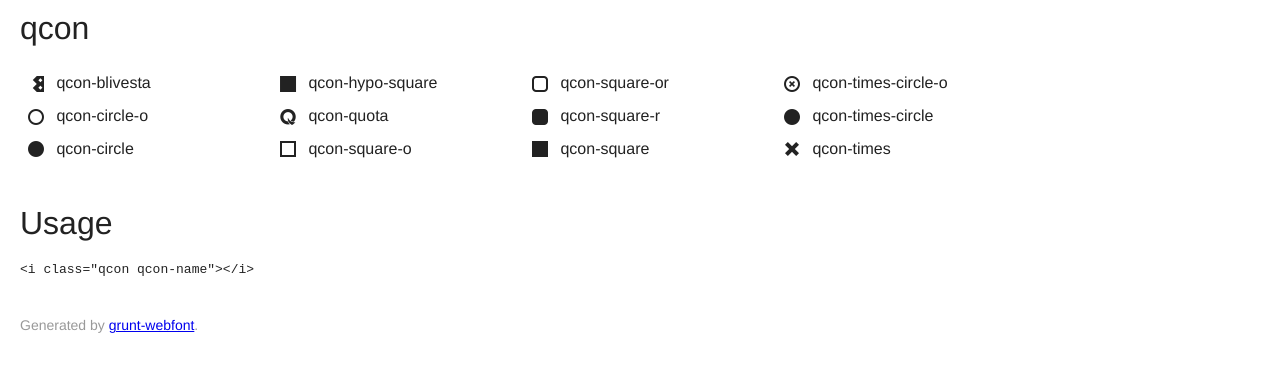
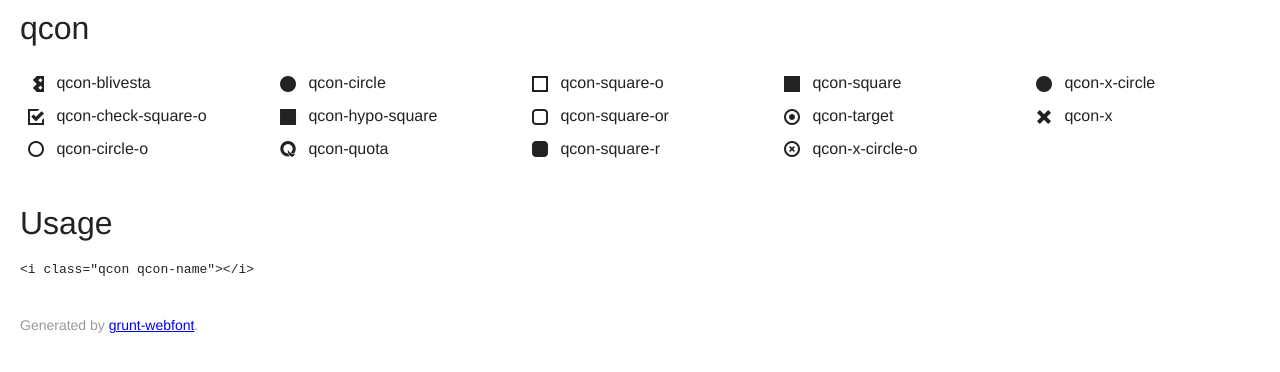
Before and after one commit to teq-inc/qcon, a website: page src/index.html in a window 1280 px wide. Drawn offline with Linux system fonts and the light colour scheme.

Commit message:
update icon name

```diff
--- a/src/index.html
+++ b/src/index.html
@@ -95,58 +95,68 @@
 }
 
 
-.qcon-circle-o:before {
+.qcon-check-square-o:before {
 	content:"\e002";
 }
 
 
-.qcon-circle:before {
+.qcon-circle-o:before {
 	content:"\e003";
 }
 
 
-.qcon-hypo-square:before {
+.qcon-circle:before {
 	content:"\e004";
 }
 
 
-.qcon-quota:before {
+.qcon-hypo-square:before {
 	content:"\e005";
 }
 
 
-.qcon-square-o:before {
+.qcon-quota:before {
 	content:"\e006";
 }
 
 
-.qcon-square-or:before {
+.qcon-square-o:before {
 	content:"\e007";
 }
 
 
-.qcon-square-r:before {
+.qcon-square-or:before {
 	content:"\e008";
 }
 
 
-.qcon-square:before {
+.qcon-square-r:before {
 	content:"\e009";
 }
 
 
-.qcon-times-circle-o:before {
+.qcon-square:before {
 	content:"\e00a";
 }
 
 
-.qcon-times-circle:before {
+.qcon-target:before {
 	content:"\e00b";
 }
 
 
-.qcon-times:before {
+.qcon-x-circle-o:before {
 	content:"\e00c";
+}
+
+
+.qcon-x-circle:before {
+	content:"\e00d";
+}
+
+
+.qcon-x:before {
+	content:"\e00e";
 }
 
 		</style>
@@ -157,6 +167,8 @@
 		<div class="icons" id="icons">
 
 				<div class="icons__item" data-name="blivesta"><i class="qcon qcon-blivesta"></i> qcon-blivesta</div>
+
+				<div class="icons__item" data-name="check-square-o"><i class="qcon qcon-check-square-o"></i> qcon-check-square-o</div>
 
 				<div class="icons__item" data-name="circle-o"><i class="qcon qcon-circle-o"></i> qcon-circle-o</div>
 
@@ -174,11 +186,13 @@
 
 				<div class="icons__item" data-name="square"><i class="qcon qcon-square"></i> qcon-square</div>
 
-				<div class="icons__item" data-name="times-circle-o"><i class="qcon qcon-times-circle-o"></i> qcon-times-circle-o</div>
+				<div class="icons__item" data-name="target"><i class="qcon qcon-target"></i> qcon-target</div>
 
-				<div class="icons__item" data-name="times-circle"><i class="qcon qcon-times-circle"></i> qcon-times-circle</div>
+				<div class="icons__item" data-name="x-circle-o"><i class="qcon qcon-x-circle-o"></i> qcon-x-circle-o</div>
 
-				<div class="icons__item" data-name="times"><i class="qcon qcon-times"></i> qcon-times</div>
+				<div class="icons__item" data-name="x-circle"><i class="qcon qcon-x-circle"></i> qcon-x-circle</div>
+
+				<div class="icons__item" data-name="x"><i class="qcon qcon-x"></i> qcon-x</div>
 
 		</div>
 
```
Also changed, not shown: src/fonts/qcon.ttf, src/fonts/qcon.woff, src/svg/check-square-o.svg (added), src/svg/target.svg (added), src/svg/x-circle-o.svg (renamed from src/svg/times-circle-o.svg), src/svg/x-circle.svg (renamed from src/svg/times-circle.svg), src/svg/x.svg (renamed from src/svg/times.svg), 2 other files.
